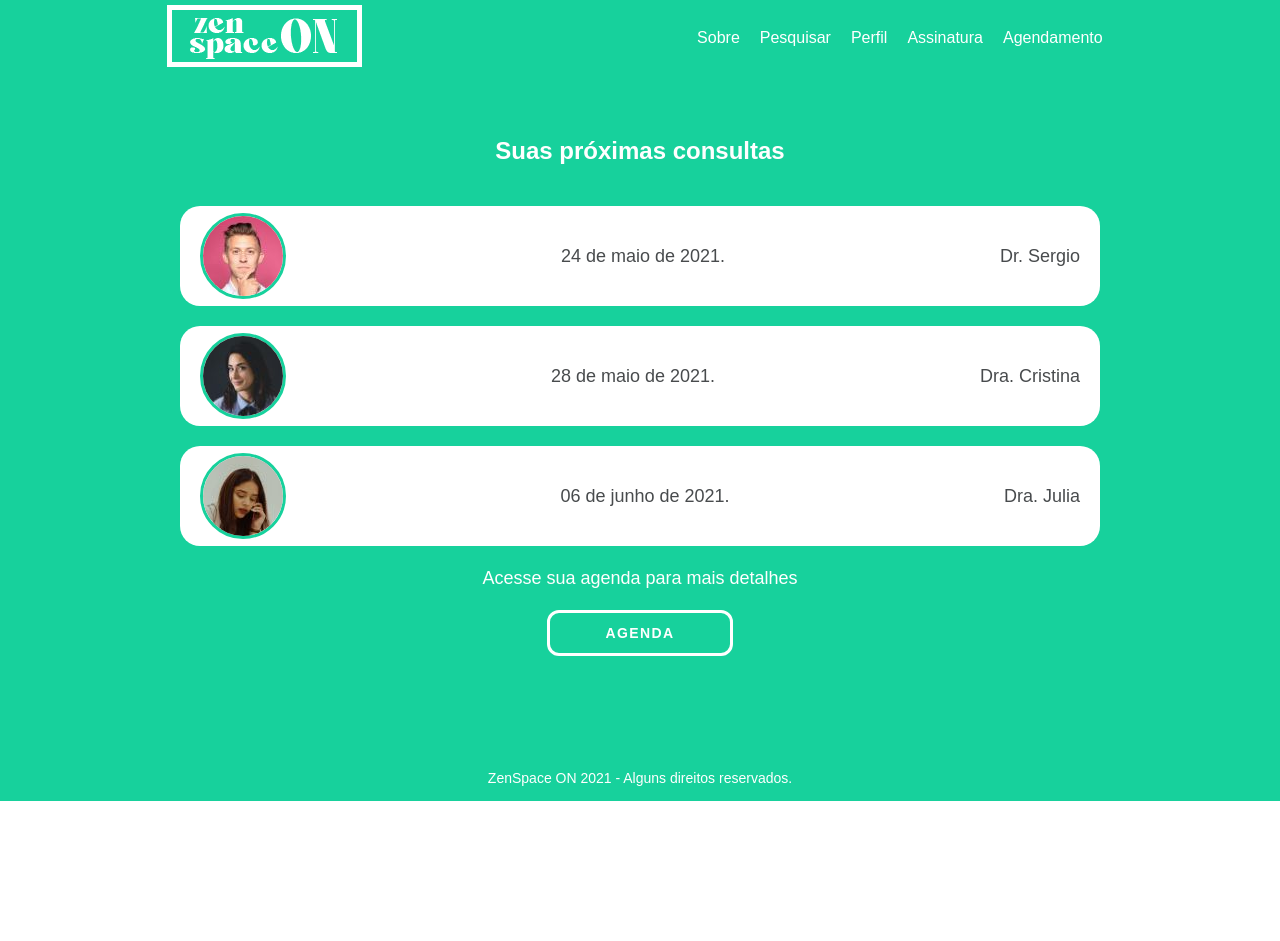
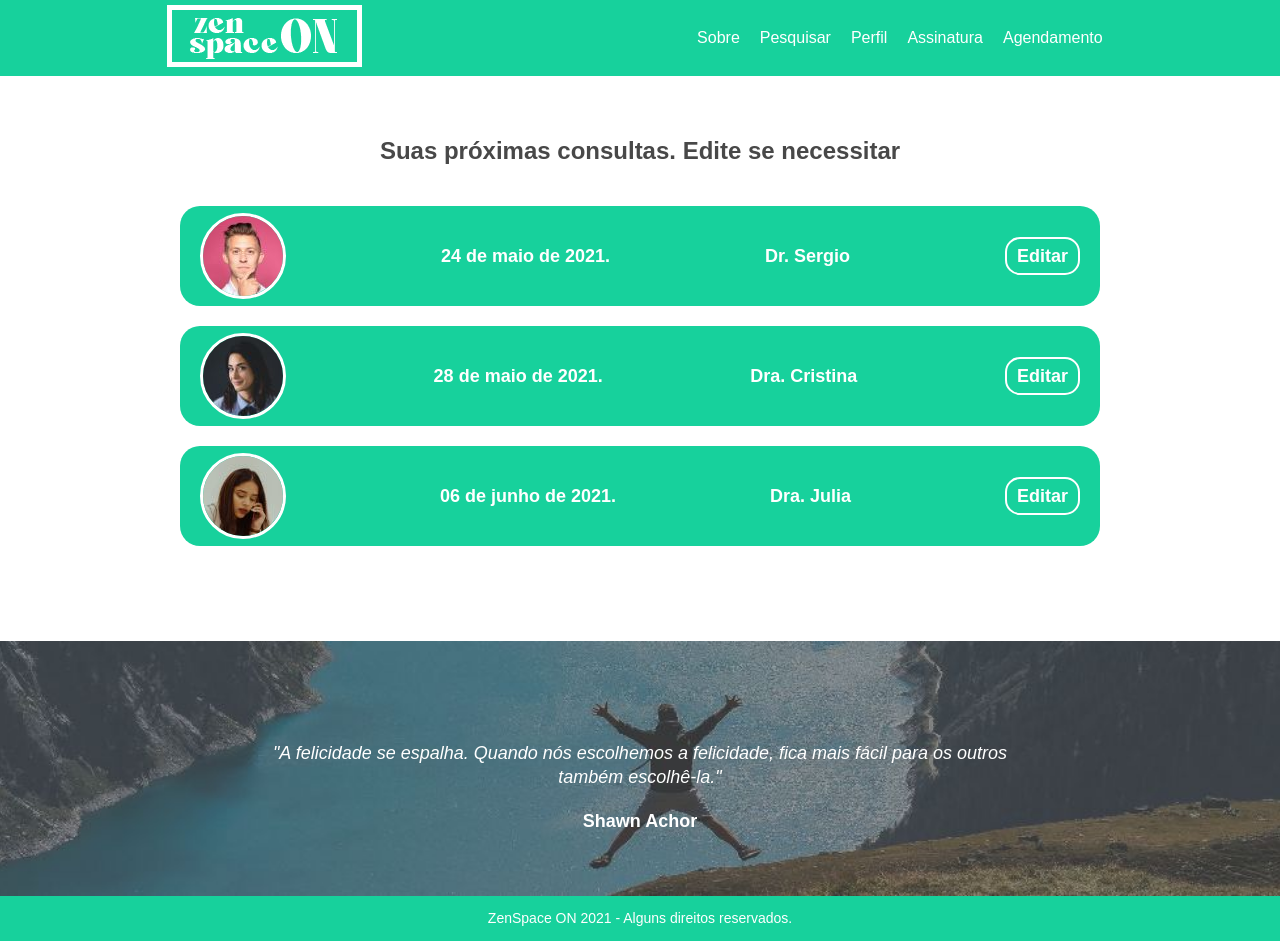
Before and after one commit to ZenGroup-FIAP/ZenSpaceOn_React, a React (Create React App) app: page /agendamento in a window 1280 px wide. Before the commit the page ends 801 px from the top, so only its background shows below. Built offline with nearby package versions, Linux system fonts and the light colour scheme.

Commit message:
Finalização Agendamento

```diff
--- /dev/null
+++ b/src/Componentes/Agendamento/AgendamentoPagina.jsx
@@ -0,0 +1,39 @@
+import React from 'react'
+import { Link } from 'react-router-dom'
+import DrSergio from '../img/pessoas/doc-3.jpg'
+import DraCristina from '../img/pessoas/doc-1.jpg'
+import DraJulia from '../img/pessoas/doc-4.jpg'
+import { Botao, Container, TituloInternoAgendamento, FlexBoxAgendamento, AgendaPAgendamento, AgendaBotaoAgendamento, SubContainerAgendamento } from '../../styled.js'
+import Quote from '../Quote/Quote'
+
+
+export default function Agendamento() {
+    return (
+        <div>
+                <Container>
+                    <SubContainerAgendamento>
+                        <TituloInternoAgendamento>Suas próximas consultas. Edite se necessitar</TituloInternoAgendamento>
+                        <FlexBoxAgendamento>
+                            <img src={DrSergio} alt="Dr Sergio"/>
+                            <AgendaPAgendamento>24 de maio de 2021.</AgendaPAgendamento>
+                            <AgendaPAgendamento>Dr. Sergio</AgendaPAgendamento>
+                            <a href="#"><AgendaBotaoAgendamento>Editar</AgendaBotaoAgendamento></a>
+                        </FlexBoxAgendamento>
+                        <FlexBoxAgendamento>
+                            <img src={DraCristina} alt="Dr Sergio"/>
+                            <AgendaPAgendamento>28 de maio de 2021.</AgendaPAgendamento>
+                            <AgendaPAgendamento>Dra. Cristina</AgendaPAgendamento>
+                            <a href="#"><AgendaBotaoAgendamento>Editar</AgendaBotaoAgendamento></a>
+                        </FlexBoxAgendamento>
+                        <FlexBoxAgendamento>
+                            <img src={DraJulia} alt="Dr Sergio"/>
+                            <AgendaPAgendamento>06 de junho de 2021.</AgendaPAgendamento>
+                            <AgendaPAgendamento>Dra. Julia</AgendaPAgendamento>
+                            <a href="#"><AgendaBotaoAgendamento>Editar</AgendaBotaoAgendamento></a>
+                        </FlexBoxAgendamento>
+                    </SubContainerAgendamento>
+                </Container>
+            <Quote />
+        </div>
+    )
+}
--- a/src/Componentes/Menu/Menu.jsx
+++ b/src/Componentes/Menu/Menu.jsx
@@ -4,7 +4,7 @@ import Home from '../Home/Home'
 import Perfil from '../Perfil/Perfil'
 import Sobre from '../Sobre/Sobre'
 import Pesquisa from '../Pesquisa/Pesquisa'
-import Agendamento from '../Agendamento/Agendamento'
+import Agendamento from '../Agendamento/AgendamentoPagina'
 import Assinatura from '../Assinatura/Assinatura'
 import Logo from '../img/zenspace-logo.png'
 import { ButtonHeaderStyle, HeaderStyled } from '../../styled.js'
--- a/src/styled.js
+++ b/src/styled.js
@@ -279,7 +279,7 @@ export const Titulo = styled.h1`
 `
 export const SubContainer = styled.div`
     text-align: center;
-    margin-bottom: 40px;
+    margin-bottom: 60px;
 `
 
 export const OpiniaoBlock = styled.p`
@@ -775,3 +775,54 @@ export const FormSelect = styled.select`
     border-radius: 20px;
     -moz-appearance: none;
 `
+
+/*Agendamento#17d19c*/
+
+export const TituloInternoAgendamento = styled.h3`
+    font-size: 24px;
+    line-height: 30px;
+    color: #484848;
+    font-weight: bold;
+    text-align: center;
+    margin: 60px 0 40px 0;
+`
+
+export const FlexBoxAgendamento = styled.div`
+    background-color: #17d19c;
+    display: flex;
+    text-align: center;
+    max-width: 900px;
+    height: 80px;
+    justify-content: space-between;
+    align-items: center;
+    padding: 10px 20px;
+    margin: 0px 20px 20px 20px;
+    border-radius: 20px;
+
+    img {
+        border-radius: 100%;
+        border: solid #FFF 3px;
+    }
+`
+
+export const AgendaPAgendamento = styled.p`
+    color: #FFF;
+    font-size: 18px;
+    line-height: 24px;
+    font-weight: bold;
+`
+
+export const AgendaBotaoAgendamento = styled.p`
+    color: #FFF;
+    padding: 5px 10px;
+    font-size: 18px;
+    line-height: 24px;
+    font-weight: bold;
+    border: solid 2px #FFF;
+    border-radius: 15px;
+`
+
+export const SubContainerAgendamento = styled.div`
+    text-align: center;
+    margin-bottom: 95px;
+`
```
